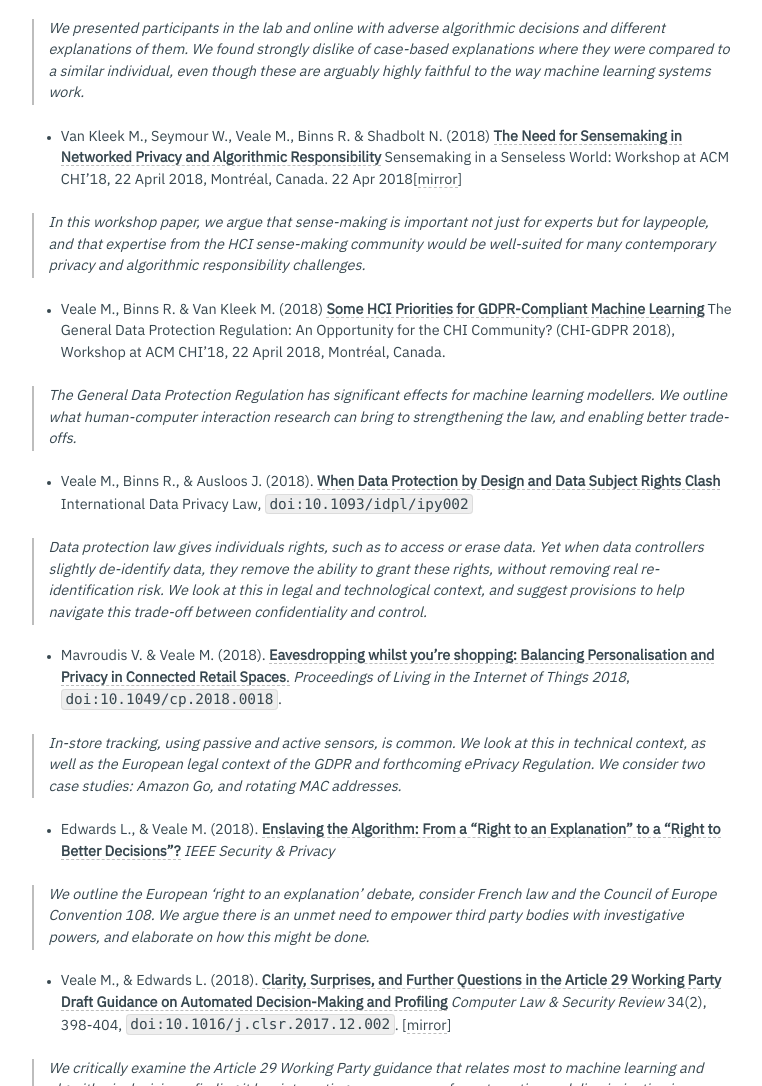
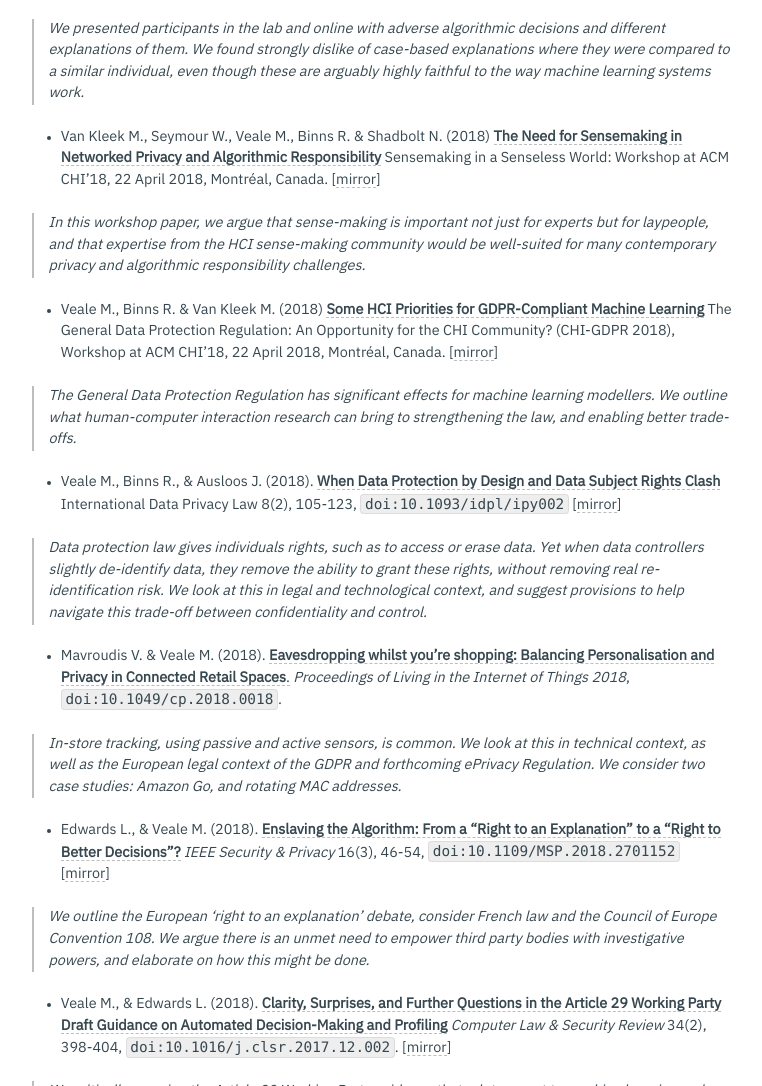
Before and after one commit to veale/veale.github.io, a plain HTML site: page publications/index.html in a window 1280 px wide. Shown: the part 920-2006 px from the top of the page, without its empty margins (258-1020 px from the left). Drawn offline with Linux system fonts and the light colour scheme; a script that the page names is missing.

Commit message:
edited publications and intro

```diff
--- a/publications/index.html
+++ b/publications/index.html
@@ -111,7 +111,7 @@
 </blockquote>
 
 <ul>
-<li>Van Kleek M., Seymour W., Veale M., Binns R. &amp; Shadbolt N. (2018) <a href="http://discovery.ucl.ac.uk/10046886/" target="_blank"><strong>The Need for Sensemaking in Networked Privacy and Algorithmic Responsibility</strong></a> Sensemaking in a Senseless World: Workshop at ACM CHI’18, 22 April 2018, Montréal, Canada. 22 Apr 2018[<a href="../2018sensemakingnetworkedprivact.pdf">mirror</a>]</li>
+<li>Van Kleek M., Seymour W., Veale M., Binns R. &amp; Shadbolt N. (2018) <a href="http://discovery.ucl.ac.uk/10046886/" target="_blank"><strong>The Need for Sensemaking in Networked Privacy and Algorithmic Responsibility</strong></a> Sensemaking in a Senseless World: Workshop at ACM CHI’18, 22 April 2018, Montréal, Canada. [<a href="../2018sensemakingnetworkedprivact.pdf">mirror</a>]</li>
 </ul>
 
 <blockquote>
@@ -119,7 +119,7 @@
 </blockquote>
 
 <ul>
-<li>Veale M., Binns R. &amp; Van Kleek M. (2018) <a href="https://arxiv.org/pdf/1803.06174.pdf" target="_blank"><strong>Some HCI Priorities for GDPR-Compliant Machine Learning</strong></a>  The General Data Protection Regulation: An Opportunity for the CHI Community? (CHI-GDPR 2018), Workshop at ACM CHI’18, 22 April 2018, Montréal, Canada.</li>
+<li>Veale M., Binns R. &amp; Van Kleek M. (2018) <a href="https://arxiv.org/pdf/1803.06174.pdf" target="_blank"><strong>Some HCI Priorities for GDPR-Compliant Machine Learning</strong></a>  The General Data Protection Regulation: An Opportunity for the CHI Community? (CHI-GDPR 2018), Workshop at ACM CHI’18, 22 April 2018, Montréal, Canada. [<a href="../papers/2018somehcipriorities.pdf">mirror</a>]</li>
 </ul>
 
 <blockquote>
@@ -127,7 +127,7 @@
 </blockquote>
 
 <ul>
-<li>Veale M., Binns R., &amp; Ausloos J. (2018). <a href="https://doi.org/10.1093/idpl/ipy002" target="_blank"><strong>When Data Protection by Design and Data Subject Rights Clash</strong></a>  International Data Privacy Law, <code>doi:10.1093/idpl/ipy002</code></li>
+<li>Veale M., Binns R., &amp; Ausloos J. (2018). <a href="https://doi.org/10.1093/idpl/ipy002" target="_blank"><strong>When Data Protection by Design and Data Subject Rights Clash</strong></a>  International Data Privacy Law 8(2), 105-123, <code>doi:10.1093/idpl/ipy002</code> [<a href="../papers/2018whendpbdanddsrclash.pdf">mirror</a>]</li>
 </ul>
 
 <blockquote>
@@ -143,7 +143,7 @@
 </blockquote>
 
 <ul>
-<li>Edwards L., &amp; Veale M. (2018). <a href="https://ssrn.com/abstract=3052831" target="_blank"><strong>Enslaving the Algorithm: From a “Right to an Explanation” to a “Right to Better Decisions”?</strong></a> <em>IEEE Security &amp; Privacy</em></li>
+<li>Edwards L., &amp; Veale M. (2018). <a href="https://ssrn.com/abstract=3052831" target="_blank"><strong>Enslaving the Algorithm: From a “Right to an Explanation” to a “Right to Better Decisions”?</strong></a> <em>IEEE Security &amp; Privacy</em> 16(3), 46-54, <code>doi:10.1109/MSP.2018.2701152</code> [<a href="../papers/2018enslavingthealgorithm.pdf">mirror</a>]</li>
 </ul>
 
 <blockquote>
```
Also changed, not shown: index.html (+3 -1 lines), 3 other files.
